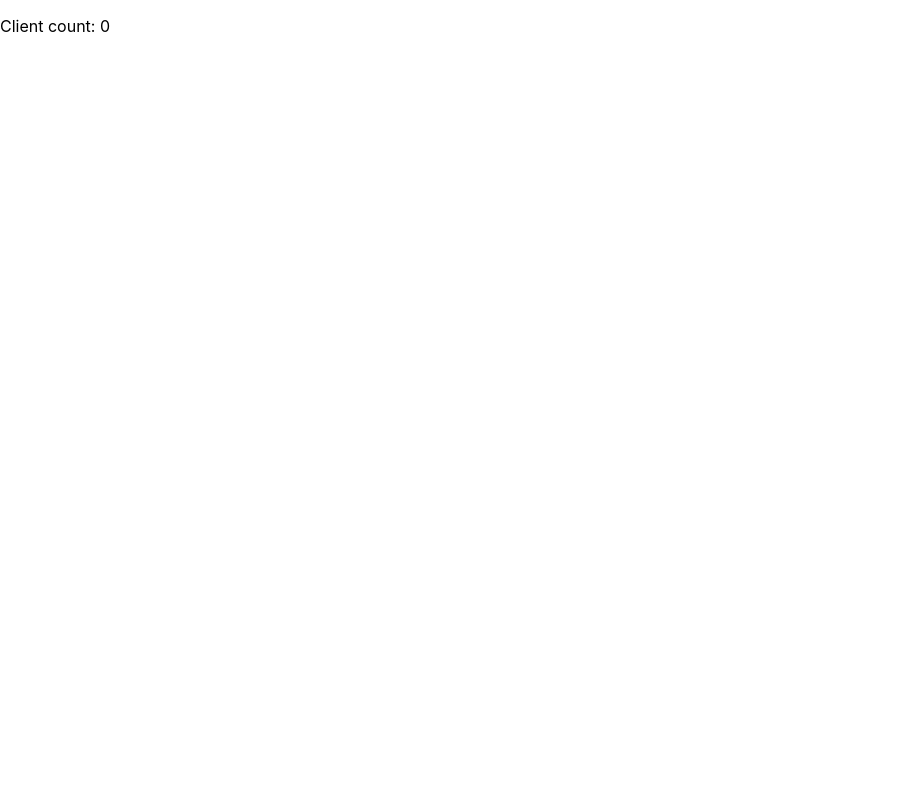
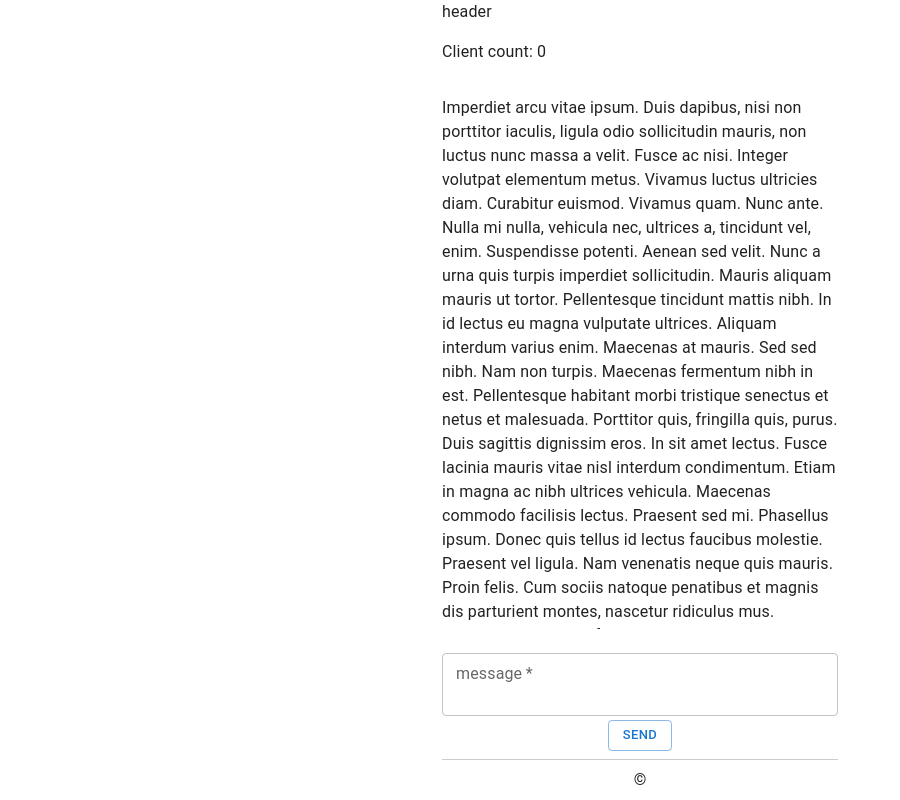
Before and after one commit to techBoolo/chat-simple-fe, a React (Create React App) app: page / in a window 1280 px wide. Shown: the whole page, without its empty margins (0-900 px from the left). Built offline with nearby package versions, Linux system fonts and the light colour scheme; no server answers.

Commit message:
footer and chat form using mui

```diff
--- a/package.json
+++ b/package.json
@@ -3,6 +3,9 @@
   "version": "0.1.0",
   "private": true,
   "dependencies": {
+    "@emotion/react": "^11.10.6",
+    "@emotion/styled": "^11.10.6",
+    "@mui/material": "^5.11.11",
     "@testing-library/jest-dom": "^5.16.5",
     "@testing-library/react": "^13.4.0",
     "@testing-library/user-event": "^13.5.0",
--- a/src/App.js
+++ b/src/App.js
@@ -1,5 +1,12 @@
 import { useEffect, useState } from 'react'
 import io from 'socket.io-client'
+import Header from './components/Header/'
+import Footer from './components/Footer/'
+import ChatForm from './components/ChatForm/'
+
+import CssBaseline from '@mui/material/CssBaseline'
+import Container from '@mui/material/Container'
+import Typography from '@mui/material/Typography'
 const socketio_server = process.env.REACT_APP_SOCKETIO_SERVER_URL
 const socket = io(socketio_server)
 
@@ -34,9 +41,142 @@ const App = () => {
   }, [])
 
   return (
-    <div>
+    <>
+    <CssBaseline />
+    <Container maxWidth='xs' sx={{ height: '100vh', display: 'flex', flexDirection: 'column' }}>
+      <Header />
       <p>Client count: { clientCount }</p>
-    </div>
+      <p style={{ flex: 1, overflowY: 'scroll'}}> Imperdiet arcu vitae ipsum. Duis dapibus, nisi non porttitor iaculis,
+    ligula odio sollicitudin mauris, non luctus nunc massa a velit. Fusce ac
+    nisi. Integer volutpat elementum metus. Vivamus luctus ultricies diam.
+    Curabitur euismod. Vivamus quam. Nunc ante. Nulla mi nulla, vehicula nec,
+    ultrices a, tincidunt vel, enim.
+
+    Suspendisse potenti. Aenean sed velit. Nunc a urna quis turpis imperdiet
+    sollicitudin. Mauris aliquam mauris ut tortor. Pellentesque tincidunt
+    mattis nibh. In id lectus eu magna vulputate ultrices. Aliquam interdum
+    varius enim. Maecenas at mauris. Sed sed nibh. Nam non turpis. Maecenas
+    fermentum nibh in est. Pellentesque habitant morbi tristique senectus et
+    netus et malesuada.  Porttitor quis, fringilla quis, purus.
+
+    Duis sagittis dignissim eros. In sit amet lectus. Fusce lacinia mauris
+    vitae nisl interdum condimentum. Etiam in magna ac nibh ultrices vehicula.
+    Maecenas commodo facilisis lectus. Praesent sed mi. Phasellus ipsum. Donec
+    quis tellus id lectus faucibus molestie. Praesent vel ligula. Nam venenatis
+    neque quis mauris. Proin felis. Cum sociis natoque penatibus et magnis dis
+    parturient montes, nascetur ridiculus mus. Aliquam quam. Nam felis velit,
+    semper nec, aliquam nec, iaculis vel, mi. Nullam et augue vitae nunc
+    tristique vehicula. Suspendisse eget elit. Duis adipiscing dui non quam.
+
+    Duis posuere tortor sit amet est iaculis egestas. Ut at magna. Etiam dui
+    nisi, blandit quis, fermentum vitae, auctor vel, sem. Cras et leo.
+    Vestibulum ante ipsum primis in faucibus orci luctus et ultrices posuere
+    cubilia Curae; Proin luctus, odio eu porttitor adipiscing, ante elit
+    tristique tortor, sit amet malesuada tortor nisi sit amet neque. Praesent
+    rhoncus eros non velit. Pellentesque mattis. Sed sit amet ante. Mauris ac
+    nibh eget risus volutpat tempor. Praesent volutpat sollicitudin dui. Sed in
+    tellus id urna viverra commodo. Vestibulum enim felis, interdum non,
+    sollicitudin in, posuere a, sem. Cras nibh.
+
+    Sed facilisis ultrices dolor. Vestibulum pretium mauris sed turpis.
+    Phasellus a pede id odio interdum elementum. Nam urna felis, sodales ut,
+    luctus vel, condimentum vitae, est. Vestibulum ut augue. Nunc laoreet
+    sapien quis neque semper dictum. Phasellus rhoncus est id turpis.
+    Vestibulum in elit at odio pellentesque volutpat. Nam nec tortor.
+    Suspendisse porttitor consequat nulla. Morbi suscipit tincidunt nisi. Sed
+    laoreet, mauris et tincidunt facilisis, est nisi pellentesque ligula, sit
+    amet convallis neque dolor at sapien. Aenean viverra justo ac sem.
+
+    Pellentesque at dolor non lectus sagittis semper. Donec quis mi. Duis eget
+    pede. Phasellus arcu tellus, ultricies id, consequat id, lobortis nec,
+    diam. Suspendisse sed nunc. Pellentesque id magna. Morbi interdum quam at
+    est. Maecenas eleifend mi in urna. Praesent et lectus ac nibh luctus
+    viverra. In vel dolor sed nibh sollicitudin tincidunt. Ut consequat nisi
+    sit amet nibh. Nunc mi tortor, tristique sit amet, rhoncus porta, malesuada
+    elementum, nisi. Integer vitae enim quis risus aliquet gravida. Curabitur
+    vel lorem vel erat dapibus lobortis. Donec dignissim tellus at arcu.
+    Quisque molestie pulvinar sem.
+
+    Nulla magna neque, ullamcorper tempus, luctus eget, malesuada ut, velit.
+    Morbi felis. Praesent in purus at ipsum cursus posuere. Morbi bibendum
+    facilisis eros. Phasellus aliquam sapien in erat. Praesent venenatis diam
+    dignissim dui. Praesent risus erat, iaculis ac, dapibus sed, imperdiet ac,
+    erat. Nullam sed ipsum. Phasellus non dolor. Donec ut elit.
+
+    Sed risus.
+
+    Lorem ipsum dolor sit amet, consectetuer adipiscing elit. Vestibulum sem
+    lacus, commodo vitae, aliquam ut, posuere eget, dui. Praesent massa dui,
+    mattis et, vehicula auctor, iaculis id, diam. Morbi viverra neque sit amet
+    risus. Nunc pellentesque aliquam orci. Proin neque elit, mollis vel,
+    tristique nec, varius consectetuer, lorem. Nam malesuada ornare nunc. Duis
+    turpis turpis, fermentum a, aliquet quis, sodales at, dolor. Duis eget
+    velit eget risus fringilla hendrerit. Nulla facilisi. Mauris turpis pede,
+    aliquet ac, mattis sed, consequat in, massa. Cum sociis natoque penatibus
+    et magnis dis parturient montes, nascetur ridiculus mus. Etiam egestas
+    posuere metus. Aliquam erat volutpat. Donec non tortor. Vivamus posuere
+    nisi mollis dolor. Quisque porttitor nisi ac elit. Nullam tincidunt ligula
+    vitae nulla.
+
+    Vivamus sit amet risus et ipsum viverra malesuada. Duis luctus. Curabitur
+    adipiscing metus et felis. Vestibulum tortor. Pellentesque purus. Donec
+    pharetra, massa quis malesuada auctor, tortor ipsum lobortis ipsum, eget
+    facilisis ante nisi eget lectus. Sed a est. Aliquam nec felis eu sem
+    euismod viverra. Suspendisse felis mi, dictum id, convallis ac, mattis non,
+    nibh. Donec sagittis quam eu mauris. Phasellus et leo at quam dapibus
+    pellentesque. In non lacus. Nullam tristique nunc ut arcu scelerisque
+    aliquam. Nullam viverra magna vitae leo. Vestibulum in lacus sit amet
+    lectus tempus aliquet. Duis cursus nisl ac orci. Donec non nisl. Mauris
+    lacus sapien, congue a, facilisis at, egestas vel, quam. Vestibulum ante
+    ipsum primis in faucibus orci luctus et ultrices posuere cubilia Curae.
+
+    Phasellus ipsum odio, suscipit nec, fringilla at, vehicula quis, tellus.
+    Phasellus gravida condimentum dui. Aenean imperdiet arcu vitae ipsum. Duis
+    dapibus, nisi non porttitor iaculis, ligula odio sollicitudin mauris, non
+    luctus nunc massa a velit. Fusce ac nisi. Integer volutpat elementum metus.
+    Vivamus luctus ultricies diam. Curabitur euismod. Vivamus quam. Nunc ante.
+    Nulla mi nulla, vehicula nec, ultrices a, tincidunt vel, enim.
+
+    Suspendisse potenti. Aenean sed velit. Nunc a urna quis turpis imperdiet
+    sollicitudin. Mauris aliquam mauris ut tortor. Pellentesque tincidunt
+    mattis nibh. In id lectus eu magna vulputate ultrices. Aliquam interdum
+    varius enim. Maecenas at mauris. Sed sed nibh. Nam non turpis. Maecenas
+    fermentum nibh in est. Pellentesque habitant morbi tristique senectus et
+    netus et malesuada fames ac turpis egestas.
+
+    Duis sagittis fermentum nunc. Nullam elementum erat. Quisque dapibus, augue
+    nec dapibus bibendum, velit enim scelerisque sem, accumsan suscipit lectus
+    odio ac justo. Fusce in felis a enim rhoncus placerat. Cras nec eros et mi
+    egestas facilisis. In hendrerit tincidunt neque. Maecenas tellus. Fusce
+    sollicitudin molestie dui. Sed magna orci, accumsan nec, viverra non,
+    pharetra id, dui.
+
+    Lorem ipsum dolor sit amet, consectetuer adipiscing elit. Nullam placerat
+    mi vitae felis. In porta, quam sit amet sodales elementum, elit dolor
+    aliquam elit, a commodo nisi felis nec nibh. Nulla facilisi. Etiam at
+    tortor. Vivamus quis sapien nec magna scelerisque lobortis.
+
+    Curabitur tincidunt viverra justo. Cum sociis natoque penatibus et magnis
+    dis parturient montes, nascetur ridiculus mus. Sed eros ante, mattis
+    ullamcorper, posuere quis, tempor vel, metus. Maecenas cursus cursus lacus.
+    Sed risus magna, aliquam sed, suscipit sit amet, porttitor quis, odio.
+    Suspendisse cursus justo nec urna. Suspendisse potenti. In hac habitasse
+    platea dictumst. Cras quis lacus. Vestibulum rhoncus congue lacus. Vivamus
+    euismod, felis quis commodo viverra, dolor elit dictum ante, et mollis eros
+    augue at est. Class aptent taciti sociosqu ad litora torquent per conubia
+    nostra, per inceptos himenaeos. Nulla lectus sem, tristique sed, semper in,
+    hendrerit non, sem. Vivamus dignissim massa in ipsum. Morbi fringilla
+    ullamcorper ligula. Nunc turpis. Mauris vitae sapien. Nunc luctus bibendum
+    velit.
+
+    Morbi faucibus volutpat sapien. Nam ac mauris at justo adipiscing
+    facilisis. Nunc et velit. Donec auctor, nulla id laoreet volutpat, pede
+    erat feugiat.
+    </p>
+      <ChatForm />
+      <Footer />
+    </Container>
+    </>
   );
 }
 
--- /dev/null
+++ b/src/components/ChatForm/index.js
@@ -0,0 +1,34 @@
+import Stack from '@mui/material/Stack'
+import TextField from '@mui/material/TextField'
+import Button from '@mui/material/Button'
+
+const ChatForm = (props) => {
+
+  return (
+    <Stack>
+      <form>
+        <Stack sx={{}}>
+          <TextField
+            required
+            type='text'
+            name='message'
+            label='message'
+            multiline
+            minRows={2}
+            maxRows={2}
+            inputProps={{ maxLength: 100 }}
+            placeholder='Only 100 characters at a time'
+            size='small'
+            fullWidth
+            margin='dense'
+          />
+          <Button variant='outlined' size='small' sx={{ alignSelf: 'center' }}>
+            { 'send' }
+          </Button>
+        </Stack>
+      </form>
+    </Stack>
+  );
+};
+
+export default ChatForm
--- /dev/null
+++ b/src/components/Footer/index.js
@@ -0,0 +1,22 @@
+import Box from '@mui/material/Box'
+import Typography from '@mui/material/Typography'
+
+const Footer = (props) => {
+
+  return (
+    <Box sx={{
+      display: 'flex',
+        justifyContent: 'center',
+        alignItems: 'center',
+        gap: '0.5rem',
+        borderTop: '1px solid #ccc',
+        marginTop: '0.5rem',
+        py: '0.5rem'
+      }}
+    >
+      <Typography variant='text1'>&copy;</Typography>
+    </Box>
+  );
+};
+
+export default Footer
--- /dev/null
+++ b/src/components/Header/index.js
@@ -0,0 +1,10 @@
+const Header = (props) => {
+
+  return (
+    <div>
+      header
+    </div>
+  );
+};
+
+export default Header
```
Also changed, not shown: 1 other file (tests, documents, lock files or other folders).
